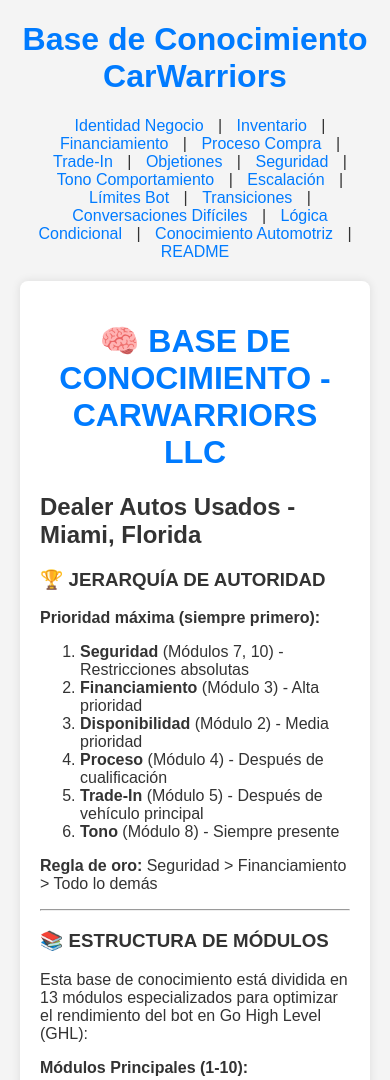
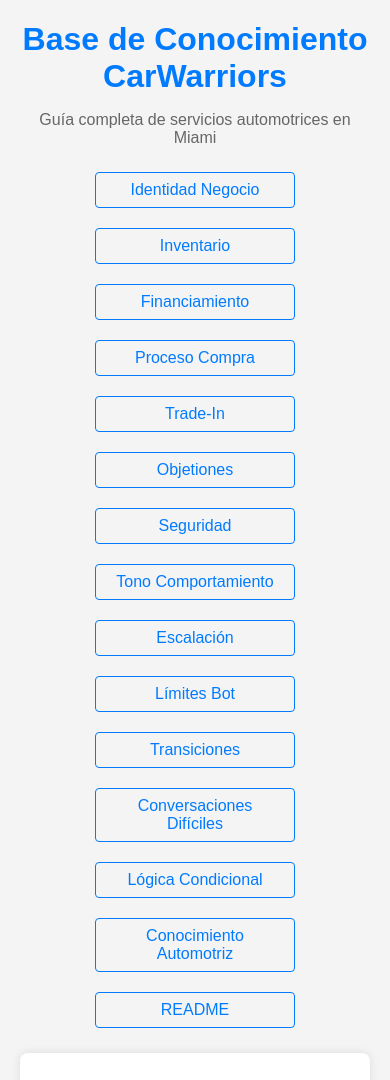
Before and after one commit to gyoan-byte/carwarriors-kb, a plain HTML site: page index.html in a window 390 px wide. Shown: the top 1080 px of the page. Drawn offline with nearby package versions, Linux system fonts and the light colour scheme.

Commit message:
Optimización SEO y accesibilidad: estructura semántica HTML5, meta tags, diseño responsive y corrección de problemas de accesibilidad

```diff
--- a/index.html
+++ b/index.html
@@ -3,37 +3,83 @@
 <head>
     <meta charset="UTF-8">
     <meta name="viewport" content="width=device-width, initial-scale=1.0">
-    <title>Base de Conocimiento CarWarriors</title>
+    <title>Base de Conocimiento CarWarriors - Guía Completa de Automóviles</title>
+    <meta name="description" content="Base de conocimiento completa de CarWarriors LLC Miami: identidad, inventario, financiamiento, proceso de compra, trade-in y más. Guía especializada para la comunidad latina.">
+    <meta name="keywords" content="CarWarriors, Miami, autos usados, financiamiento, trade-in, compra de autos, dealer, concesionario, comunidad latina">
+    <meta name="robots" content="index, follow">
+    <meta name="author" content="CarWarriors LLC">
+    <meta property="og:title" content="Base de Conocimiento CarWarriors">
+    <meta property="og:description" content="Guía completa de automóviles y servicios de CarWarriors Miami">
+    <meta property="og:type" content="website">
+    <meta name="twitter:card" content="summary">
     <script src="https://cdn.jsdelivr.net/npm/marked/marked.min.js"></script>
     <style>
         body { font-family: Arial, sans-serif; margin: 20px; background-color: #f4f4f4; color: #333; }
         #content { max-width: 800px; margin: auto; background: white; padding: 20px; border-radius: 8px; box-shadow: 0 0 10px rgba(0,0,0,0.1); }
         nav { text-align: center; margin-bottom: 20px; }
-        nav a { margin: 0 10px; text-decoration: none; color: #007bff; }
-        nav a:hover { text-decoration: underline; }
-        h1 { text-align: center; color: #007bff; }
+        nav ul { justify-content: center; flex-wrap: wrap; }
+        nav button {
+            margin: 5px;
+            background: none;
+            border: 1px solid #007bff;
+            color: #007bff;
+            cursor: pointer;
+            font-family: inherit;
+            font-size: inherit;
+            padding: 8px 12px;
+            border-radius: 4px;
+            transition: all 0.3s ease;
+        }
+        nav button:hover {
+            background-color: #0056b3;
+            color: white;
+            text-decoration: none;
+        }
+        h1 { text-align: center; color: #007bff; margin-bottom: 10px; }
+        @media (max-width: 768px) {
+            nav ul { flex-direction: column; align-items: center; }
+            nav button { width: 200px; }
+        }
     </style>
 </head>
 <body>
-    <h1>Base de Conocimiento CarWarriors</h1>
-    <nav>
-        <a href="#" onclick="loadMD('01_Identidad_Negocio.md')">Identidad Negocio</a> |
-        <a href="#" onclick="loadMD('02_Inventario.md')">Inventario</a> |
-        <a href="#" onclick="loadMD('03_Financiamiento.md')">Financiamiento</a> |
-        <a href="#" onclick="loadMD('04_Proceso_Compra.md')">Proceso Compra</a> |
-        <a href="#" onclick="loadMD('05_Trade_In.md')">Trade-In</a> |
-        <a href="#" onclick="loadMD('06_Objetiones.md')">Objetiones</a> |
-        <a href="#" onclick="loadMD('07_Seguridad.md')">Seguridad</a> |
-        <a href="#" onclick="loadMD('08_Tono_Comportamiento.md')">Tono Comportamiento</a> |
-        <a href="#" onclick="loadMD('09_Escalacion.md')">Escalación</a> |
-        <a href="#" onclick="loadMD('10_Limites_Bot.md')">Límites Bot</a> |
-        <a href="#" onclick="loadMD('11_Transiciones.md')">Transiciones</a> |
-        <a href="#" onclick="loadMD('12_Conversaciones_Dificiles.md')">Conversaciones Difíciles</a> |
-        <a href="#" onclick="loadMD('13_Logica_Condicional.md')">Lógica Condicional</a> |
-        <a href="#" onclick="loadMD('14_Conocimiento_Automotriz_Basico.md')">Conocimiento Automotriz</a> |
-        <a href="#" onclick="loadMD('README.md')">README</a>
+    <header>
+        <h1>Base de Conocimiento CarWarriors</h1>
+        <p style="text-align: center; color: #666; margin-bottom: 20px;">Guía completa de servicios automotrices en Miami</p>
+    </header>
+
+    <nav role="navigation" aria-label="Navegación principal">
+        <ul style="list-style: none; padding: 0; display: flex; flex-wrap: wrap; justify-content: center; gap: 10px;">
+            <li><button onclick="loadMD('01_Identidad_Negocio.md')">Identidad Negocio</button></li>
+            <li><button onclick="loadMD('02_Inventario.md')">Inventario</button></li>
+            <li><button onclick="loadMD('03_Financiamiento.md')">Financiamiento</button></li>
+            <li><button onclick="loadMD('04_Proceso_Compra.md')">Proceso Compra</button></li>
+            <li><button onclick="loadMD('05_Trade_In.md')">Trade-In</button></li>
+            <li><button onclick="loadMD('06_Objetiones.md')">Objetiones</button></li>
+            <li><button onclick="loadMD('07_Seguridad.md')">Seguridad</button></li>
+            <li><button onclick="loadMD('08_Tono_Comportamiento.md')">Tono Comportamiento</button></li>
+            <li><button onclick="loadMD('09_Escalacion.md')">Escalación</button></li>
+            <li><button onclick="loadMD('10_Limites_Bot.md')">Límites Bot</button></li>
+            <li><button onclick="loadMD('11_Transiciones.md')">Transiciones</button></li>
+            <li><button onclick="loadMD('12_Conversaciones_Dificiles.md')">Conversaciones Difíciles</button></li>
+            <li><button onclick="loadMD('13_Logica_Condicional.md')">Lógica Condicional</button></li>
+            <li><button onclick="loadMD('14_Conocimiento_Automotriz_Basico.md')">Conocimiento Automotriz</button></li>
+            <li><button onclick="loadMD('README.md')">README</button></li>
+        </ul>
     </nav>
-    <div id="content">Cargando...</div>
+
+    <main role="main">
+        <section id="content" aria-live="polite" aria-label="Contenido principal">
+            <p>Cargando...</p>
+        </section>
+    </main>
+
+    <footer role="contentinfo" style="text-align: center; margin-top: 40px; padding: 20px; color: #666; border-top: 1px solid #ddd;">
+        <p>&copy; 2024 CarWarriors LLC Miami - Todos los derechos reservados</p>
+        <p><strong>Dirección:</strong> 3620 NW 27th Ave, Miami, FL 33142</p>
+        <p><strong>Teléfono:</strong> <a href="tel:+13059220417" style="color: #007bff;">+1 305-922-0417</a></p>
+        <p><strong>WhatsApp:</strong> <a href="https://wa.me/13059220417" style="color: #007bff;" target="_blank" rel="noopener">Enviar mensaje</a></p>
+    </footer>
     <script>
         function loadMD(file) {
             fetch(file)
```
